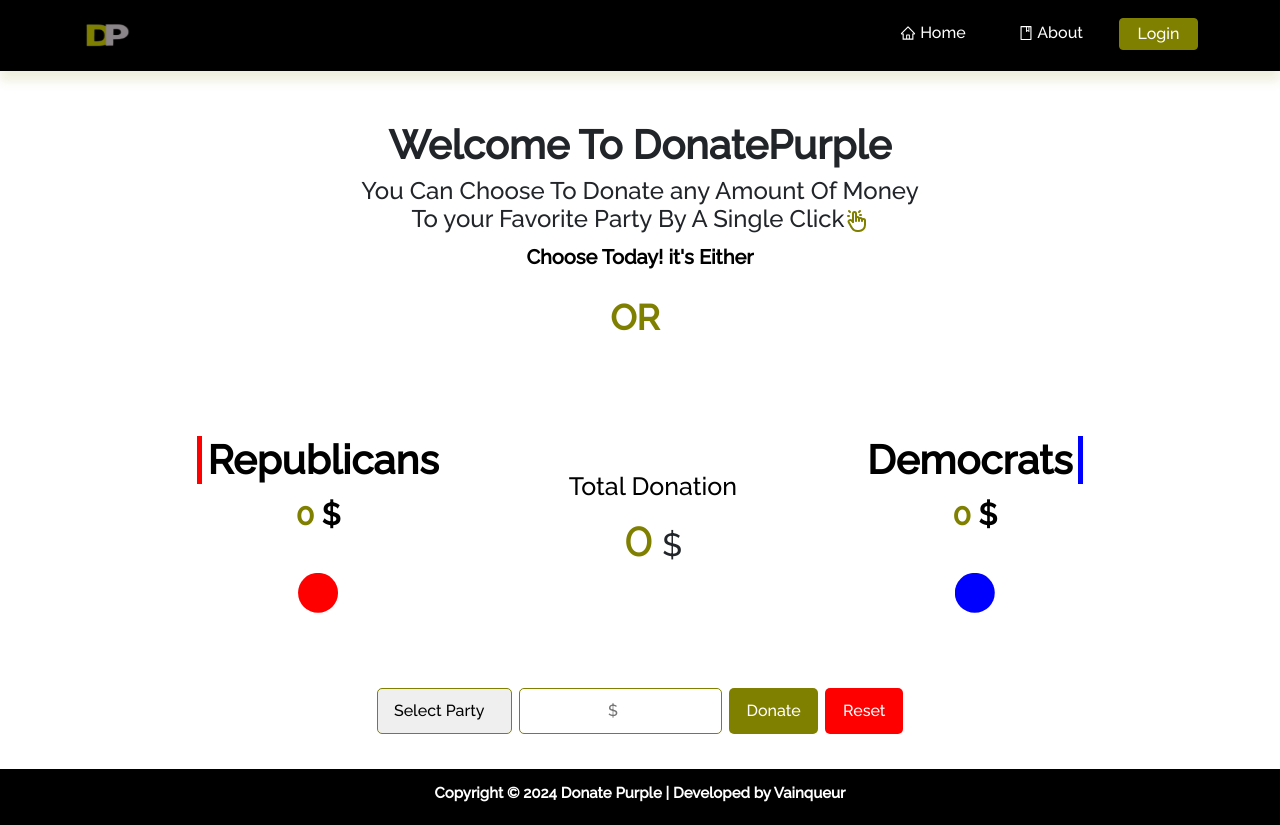
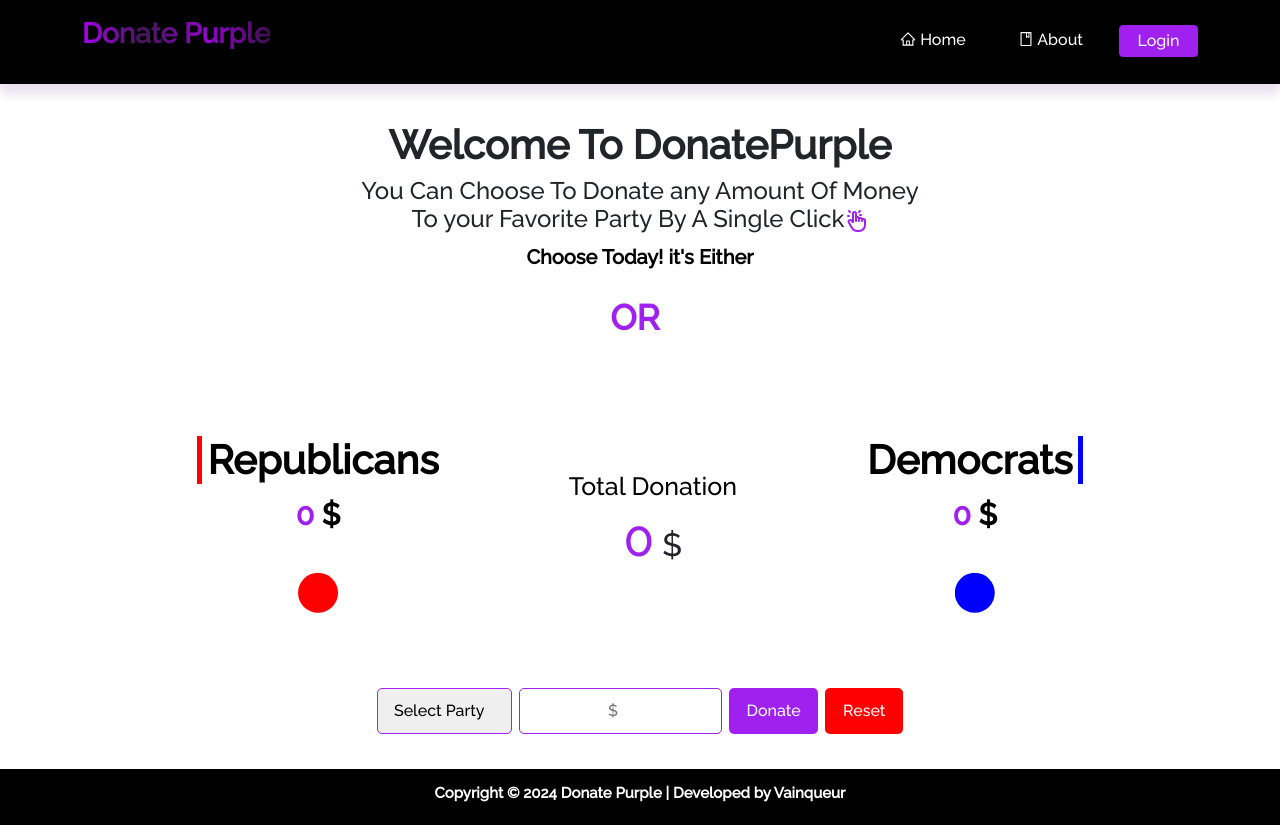
Before and after one commit to Niyonyungu/donate, a React (Create React App) app: page / in a window 1280 px wide. Built offline with nearby package versions, Linux system fonts and the light colour scheme.

Commit message:
primary colors

```diff
--- a/src/components/Donate.module.css
+++ b/src/components/Donate.module.css
@@ -9,7 +9,7 @@
     font-size: 20px;
 }
 .total{
-    color: #808000;
+    color: #A020F0;
     font-size: 50px;
 }
 
@@ -41,7 +41,7 @@
   }
 
 .side p{
-    color: #808000;
+    color: #A020F0;
     font-weight: 900;
     font-size: 30px;
 }
@@ -108,7 +108,7 @@
     -moz-appearance: none;
      appearance: none;
     padding: 8px 24px 8px 16px;
-    border: 1px solid #808000;
+    border: 1px solid #A020F0;
     outline: none;
     border-radius: 5px;
     position: relative;
@@ -127,13 +127,13 @@
     justify-content: center;
     align-items: center;
     border-radius: 5px;
-    border: 1px solid #808000;
+    border: 1px solid #A020F0;
 }
 
 
 .dontatebtn{
     line-height: 1.4em !important;
-    background-color: #808000 !important;
+    background-color: #A020F0 !important;
     padding: 0.25rem 1.1rem !important;
     vertical-align: middle !important;
     text-align: center !important;
@@ -155,8 +155,8 @@
 
   .dontatebtn:hover{
     transform: translateY(-2px) !important;
-    background-color: #808000 !important;
-    border-color: #808000 !important;
+    background-color: #A020F0 !important;
+    border-color: #A020F0 !important;
   }
   .dontatebtn::after{
     display: none !important;
--- a/src/components/Navbar.js
+++ b/src/components/Navbar.js
@@ -2,7 +2,7 @@ import React, { useState } from "react";
 import Navbar from "react-bootstrap/Navbar";
 import Nav from "react-bootstrap/Nav";
 import Container from "react-bootstrap/Container";
-import logo from "../Assets/dona.png";
+// import logo from "../Assets/donatt-re.png";
 import Button from "react-bootstrap/Button";
 import { Link } from "react-router-dom";
 import {
@@ -24,7 +24,8 @@ function NavBar() {
     >
       <Container>
         <Navbar.Brand href="/" className="d-flex">
-          <img src={logo} className="img-fluid logo" alt="brand" />
+          <p className="img-fluid logo">Donate Purple</p>
+          {/* <img src={logo} className="img-fluid logo" alt="brand" /> */}
         </Navbar.Brand>
         <Navbar.Toggle
           aria-controls="responsive-navbar-nav"
--- a/src/style.css
+++ b/src/style.css
@@ -1,6 +1,6 @@
 html {
 
-  --imp-text-color: #808000;
+  --imp-text-color: #A020F0;
 }
 
 button:focus {
@@ -15,7 +15,7 @@ button:focus {
 .sticky {
   background-color: black !important;
   transition: all 0.3s ease-out 0s !important;
-  box-shadow: 0px 10px 10px 0px #80800021 !important;
+  box-shadow: 0px 10px 10px 0px #56047c21 !important;
 }
 
 
@@ -27,7 +27,7 @@ button:focus {
 
 .navbar-toggler span {
   display: block !important;
-  background-color: #808000 !important;
+  background-color: #A020F0 !important;
   height: 4px !important;
   width: 27px !important;
   margin-top: 5px !important;
@@ -96,9 +96,17 @@ button:focus {
   color: rgb(250, 250, 250) !important;
 }
 
-.logo {
+/* .logo {
   height: 1.4em !important;
   width: 2.5em !important;
+} */
+.img-fluid.logo {
+  font-size: 28px;
+  font-weight: 900;
+  background: linear-gradient(to right, #a900f2,  #421754,  #9304d1 , #3c0f4f);
+  -webkit-background-clip: text;
+  background-clip: text;
+  color: transparent;
 }
 
 .navbar-nav .nav-link {
@@ -136,7 +144,7 @@ button:focus {
   height: 5px;
   width: 0;
   border-radius: 16px;
-  background: #808000;
+  background: #A020F0;
   bottom: 1px;
   left: 0;
   z-index: -1;
@@ -158,7 +166,7 @@ button:focus {
   padding-bottom: 30px;
 }
 .click{
-  color: #808000;
+  color: #A020F0;
 }
 
 .type-head{
@@ -205,12 +213,12 @@ button:focus {
 
 .Typewriter__wrapper {
   font-size: 2.2em !important;
-  color: #808000 !important;
+  color: #A020F0 !important;
   font-weight: 600 !important;
 }
 .Typewriter__cursor {
   font-size: 2.4em !important;
-  color: #808000 !important;
+  color: #A020F0 !important;
 }
 
 @media (max-width: 767px) {
@@ -252,7 +260,7 @@ button:focus {
 }
 .footer a:hover{
   text-decoration: underline;
-  color: #808000;
+  color: #A020F0;
 }
 
 /* --------- */
@@ -260,14 +268,14 @@ button:focus {
 
 .btn-primary {
   color: #fff !important;
-  background-color: #808000 !important;
-  border-color: #808000 !important;
+  background-color: #A020F0 !important;
+  border-color: #A020F0 !important;
 }
 
 .btn-primary:hover {
   color: #fff !important;
-  background-color: #808000 !important;
-  border-color: #808000 !important;
+  background-color: #A020F0 !important;
+  border-color: #A020F0 !important;
 }
 .btn:focus {
   outline: none !important;
@@ -293,7 +301,7 @@ button:focus {
 }
 
 .about-section span{
-  color: #808000;
+  color: #A020F0;
 }
 
 .about-section p{
@@ -311,7 +319,7 @@ button:focus {
 .lin{
   color: white;
   font-weight: 700;
-  background-color: #808000;
+  background-color: #A020F0;
   padding: 10px;
   border-radius: 5px;
   text-decoration: none;
@@ -333,7 +341,7 @@ button:focus {
 
 .fork-btn-inner {
   line-height: 1.4em !important;
-  background-color: #808000 !important;
+  background-color: #A020F0 !important;
   padding: 0.25rem 1.1rem !important;
   vertical-align: middle !important;
   text-align: center !important;
@@ -341,8 +349,8 @@ button:focus {
 
 .fork-btn-inner:hover {
   transform: translateY(-2px) !important;
-  background-color: #808000 !important;
-  border-color: #808000 !important;
+  background-color: #A020F0 !important;
+  border-color: #A020F0 !important;
 }
 .fork-btn-inner::after {
   display: none !important;
```
Also changed, not shown: src/Assets/donatt-re.png (added), src/Assets/ndonate-r.png (added).
